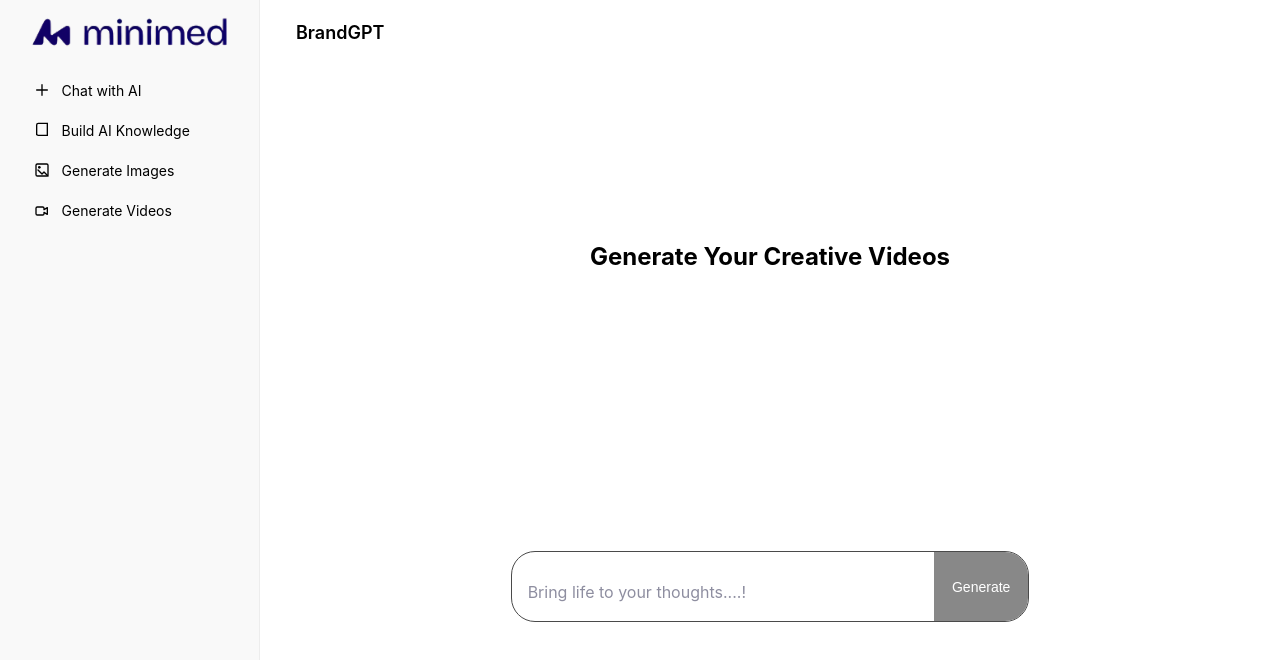
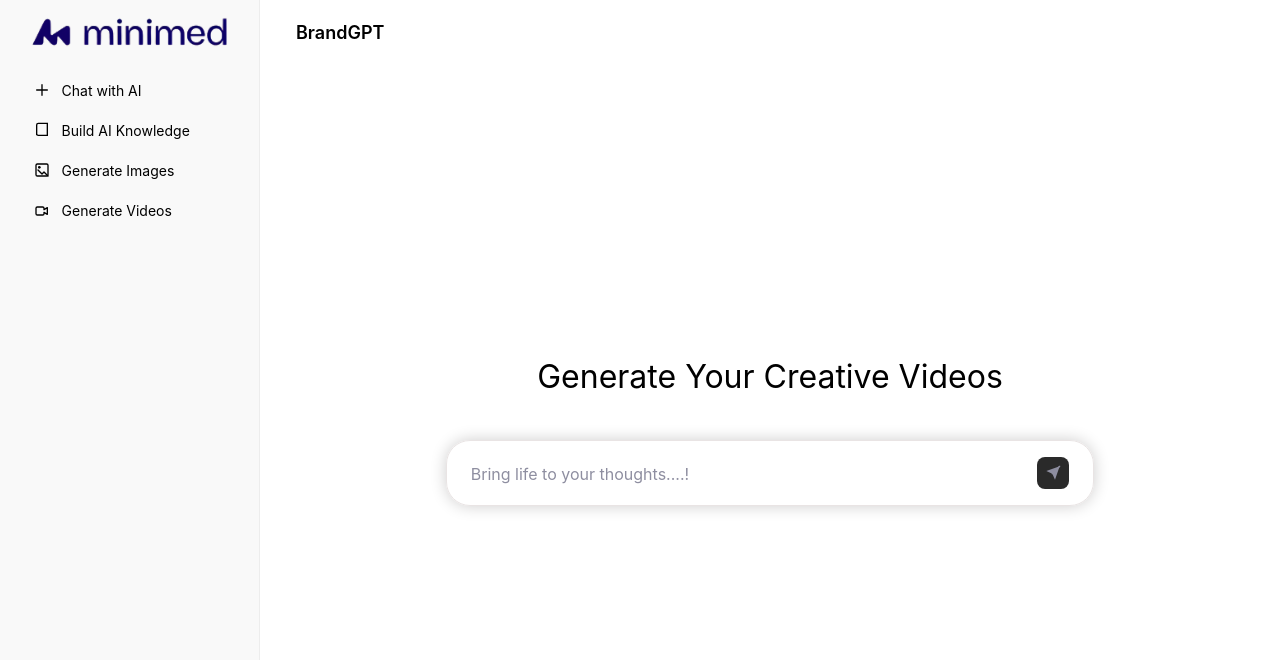
Before and after one commit to VenkatasaiNagendraNaidu/chatgpt-clone, a React (Create React App) app in the folder chatgptclone/: page /generate-videos in a window 1280 px wide. Shown: the top 660 px of the page. Built offline with nearby package versions, Linux system fonts and the light colour scheme.

Commit message:
clonegpt3.5

```diff
--- a/chatgptclone/src/App.css
+++ b/chatgptclone/src/App.css
@@ -299,7 +299,7 @@ body::-webkit-scrollbar,
     max-width: 100%;
   }
    .new-chat-container {
-     height: 80vh;
+     height: 90vh;
     display: flex;
     align-items: center;
     flex-direction: column;
@@ -347,6 +347,7 @@ body::-webkit-scrollbar,
     box-shadow: 0 0 1rem rgb(95, 94, 94);
   }
   .chat-textarea {
+    height: 55px;
     padding-top: 1rem;
     padding-left: 0.5rem;
   width: 90%;
--- a/chatgptclone/src/components/routes/ChatInput.jsx
+++ b/chatgptclone/src/components/routes/ChatInput.jsx
@@ -16,7 +16,7 @@ const ChatInput = () => {
   setInputValue('');
     const textarea = document.querySelector('.chat-textarea');
   if (textarea) {
-    textarea.style.height = '55px'; // Reset to initial height (min-height)
+    textarea.style.height = '55px';
   }
 
 try {
@@ -71,7 +71,9 @@ try {
 
   return (
     <div className="new-chat-container">
-      <h1 className="welcome-title">What are you working on?</h1>
+      {!hasInputStarted && (
+        <h1 className="welcome-title">What are you working on?</h1>
+      )}
     {hasInputStarted && (
   <div className="messages-container">
     {messages.map((msg, idx) => (
--- a/chatgptclone/src/components/routes/GenerateImages.css
+++ b/chatgptclone/src/components/routes/GenerateImages.css
@@ -91,7 +91,7 @@
   display: flex;
   justify-content: center;
   align-items: center;
-  height: 60%;
+  height: 100%;
   width: 70%;
   overflow-y: auto;
   padding: 16px;
--- a/chatgptclone/src/components/routes/GenerateImages.jsx
+++ b/chatgptclone/src/components/routes/GenerateImages.jsx
@@ -5,23 +5,25 @@ import { FiDownload } from 'react-icons/fi';
 
 const GenerateImages = () => {
   const [inputValue, setInputValue] = useState('');
-  const [messages, setMessages] = useState([]); // Stores chat-style user/image messages
+  const [hasInputStarted, setHasInputStarted] = useState(false);
+
+  const [messages, setMessages] = useState([]);
   const bottomRef = useRef(null);
   const [loading, setLoading] = useState(false);
-   const textareaRef = useRef(null);
+  const textareaRef = useRef(null);
 
 
 const handleGenerate = async () => {
+  setHasInputStarted(true)
   const trimmedInput = inputValue.trim();
   if (!trimmedInput) return;
 
   if (textareaRef.current) {
-      textareaRef.current.style.height = '70px'; // Reset to initial min-height
+      textareaRef.current.style.height = '55px';
     }
-  // Add user input message and clear input immediately
   setMessages((prev) => [...prev, { type: 'user', content: trimmedInput }]);
   setInputValue('');
-  setLoading(true); // start loading
+  setLoading(true);
 
   try {
     const response = await axios.post('http://localhost:5000/generate-image', {
@@ -68,7 +70,7 @@ const handleGenerate = async () => {
     ]);
   }
 
-  setLoading(false); // stop loading
+  setLoading(false);
 };
 
 
@@ -82,15 +84,18 @@ const handleGenerate = async () => {
     document.body.removeChild(link);
   };
 
-  // Auto scroll to bottom when messages update
   useEffect(() => {
     bottomRef.current?.scrollIntoView({ behavior: 'smooth' });
   }, [messages]);
 
   return (
     <div className="generate-images-container">
-      <h2 style={{color:'black'}}>Generate Your Creative Images</h2>
-       <div className="messages-container">
+       {!hasInputStarted && (
+         <h2 className='welcome-title'>Generate Your Creative Images</h2>
+       )}
+    {hasInputStarted && (
+
+      <div className="messages-container">
 
       {messages.map((msg, idx) => (
         <div key={idx} className={`message ${msg.type === 'user' ? 'user-msg' : 'bot-msg'}`}>
@@ -106,8 +111,9 @@ const handleGenerate = async () => {
 
       <div ref={bottomRef} />
       </div>
-
-      <div className="input-section">
+    )}
+      <div className='input-container'>
+      <div className="input-wrapper">
       <textarea
         ref={textareaRef}
         placeholder="Bring your Idea to life...!"
@@ -115,7 +121,7 @@ const handleGenerate = async () => {
         onChange={(e) => {
           setInputValue(e.target.value);
           e.target.style.height = 'auto';
-          e.target.style.height = Math.min(e.target.scrollHeight, 132) + 'px'; // Limit to 5 lines
+          e.target.style.height = Math.min(e.target.scrollHeight, 55) + 'px';
         }}
         onKeyDown={(e) => {
           if (e.key === 'Enter' && !e.shiftKey) {
@@ -123,11 +129,22 @@ const handleGenerate = async () => {
             handleGenerate();
           }
         }}
-        className="chat-inputs"
-      />
-      <button className="generate-btn" onClick={handleGenerate}>
-        Generate
-      </button>
+        className="chat-textarea"
+        />
+      <div className="input-actions">
+
+            <button
+              className={`input-btn send-btn ${!inputValue.trim() ? 'disabled' : ''}`}
+              disabled={!inputValue.trim()}
+              onClick={handleGenerate}
+              >
+              <svg width="16" height="16" viewBox="0 0 24 24" fill="none">
+                <path d="M22 2L11 13" stroke="currentColor" strokeWidth="2" strokeLinecap="round" strokeLinejoin="round"/>
+                <polygon points="22,2 15,22 11,13 2,9 22,2" fill="currentColor"/>
+              </svg>
+            </button>
+          </div>
+    </div>
     </div>
     </div>
   );
--- a/chatgptclone/src/components/routes/GenerateVideos.css
+++ b/chatgptclone/src/components/routes/GenerateVideos.css
@@ -46,7 +46,7 @@
 }
 
 .generate-videos-container {
-  height: 60%;
+  height: 100%;
   width: 70%;
   overflow-y: auto;
   padding: 16px;
--- a/chatgptclone/src/components/routes/GenerateVideos.jsx
+++ b/chatgptclone/src/components/routes/GenerateVideos.jsx
@@ -9,14 +9,16 @@ const GenerateVideos = () => {
   const [messages, setMessages] = useState([]);
   const [loading, setLoading] = useState(false);
   const bottomRef = useRef(null);
-   const textareaRef = useRef(null);
+  const textareaRef = useRef(null);
+  const [hasInputStarted, setHasInputStarted] = useState(false);
+
 
  const handleGenerate = async () => {
+  setHasInputStarted(true)
   const prompt = inputValue.trim();
   if (!prompt) return;
-
   if (textareaRef.current) {
-      textareaRef.current.style.height = '70px';
+      textareaRef.current.style.height = '55px';
   }
 
   setInputValue('');
@@ -27,7 +29,7 @@ const GenerateVideos = () => {
     const response = await axios.post(
       'http://localhost:5000/generate-video',
       { prompt },
-      { responseType: 'blob' } // IMPORTANT for raw bytes
+      { responseType: 'blob' }
     );
 
     const blob = new Blob([response.data], { type: 'video/mp4' });
@@ -87,9 +89,12 @@ const handleDownload = async (blobUrl) => {
 
   return (
     <div className="generate-videos-container">
-      <h2 style={{color:'black'}}>Generate Your Creative Videos</h2>
+      {!hasInputStarted && (
+        <h2 className='welcome-title'>Generate Your Creative Videos</h2>
+      )}
+{hasInputStarted && (
 
-       <div className="messages-container">
+  <div className="messages-container">
 
       {messages.map((msg, idx) => (
         <div key={idx} className={`message ${msg.type === 'user' ? 'user-msg' : 'bot-msg'}`}>
@@ -103,7 +108,9 @@ const handleDownload = async (blobUrl) => {
       )}
       <div ref={bottomRef} />
       </div>
-      <div className="input-section">
+        )}
+      <div className='input-container'>
+      <div className="input-wrapper">
       <textarea
         ref={textareaRef}
         placeholder="Bring life to your thoughts....!"
@@ -111,7 +118,7 @@ const handleDownload = async (blobUrl) => {
         onChange={(e) => {
           setInputValue(e.target.value);
           e.target.style.height = 'auto';
-          e.target.style.height = Math.min(e.target.scrollHeight, 132) + 'px'; // Limit to 5 lines
+          e.target.style.height = Math.min(e.target.scrollHeight, 55) + 'px';
         }}
         onKeyDown={(e) => {
           if (e.key === 'Enter' && !e.shiftKey) {
@@ -119,11 +126,22 @@ const handleDownload = async (blobUrl) => {
             handleGenerate();
           }
         }}
-        className="chat-inputs"
+        className="chat-textarea"
       />
-      <button className="generate-btn" onClick={handleGenerate}>
-        Generate
-      </button>
+      <div className="input-actions">
+
+            <button
+              className={`input-btn send-btn ${!inputValue.trim() ? 'disabled' : ''}`}
+              disabled={!inputValue.trim()}
+              onClick={handleGenerate}
+              >
+              <svg width="16" height="16" viewBox="0 0 24 24" fill="none">
+                <path d="M22 2L11 13" stroke="currentColor" strokeWidth="2" strokeLinecap="round" strokeLinejoin="round"/>
+                <polygon points="22,2 15,22 11,13 2,9 22,2" fill="currentColor"/>
+              </svg>
+            </button>
+          </div>
+                </div>
     </div>
 
 
```
